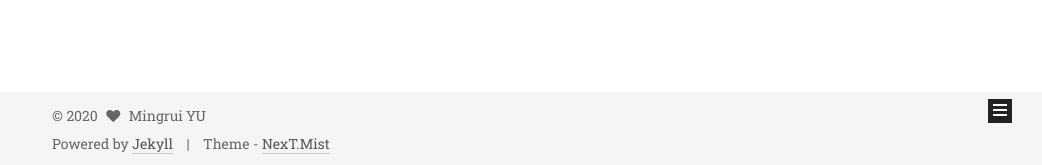
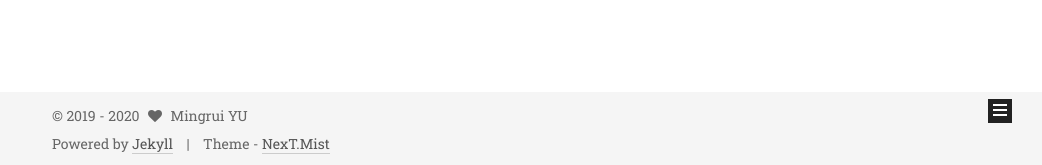
Before and after one commit to Mingrui-Yu/Mingrui-Yu.github.io, a Jekyll site: the page built from index.html, in a window 1280 px wide. Shown: the part 732-897 px from the top of the page, without its empty margins (238-1280 px from the left). Built offline with Jekyll 4.4.1, drawn with Linux system fonts in a browser that asks for light colours; the list of posts is cut into pages by our own code.

Commit message:
Update _config.yml

```diff
--- a/_config.yml
+++ b/_config.yml
@@ -87,7 +87,7 @@ keywords: "Mingrui, Mingrui YU, HomePage"
 rss: false
 
 # Specify the date when the site was setup
-#since: 2015
+since: 2019
 
 # icon between year and author @Footer
 authoricon: heart
```
